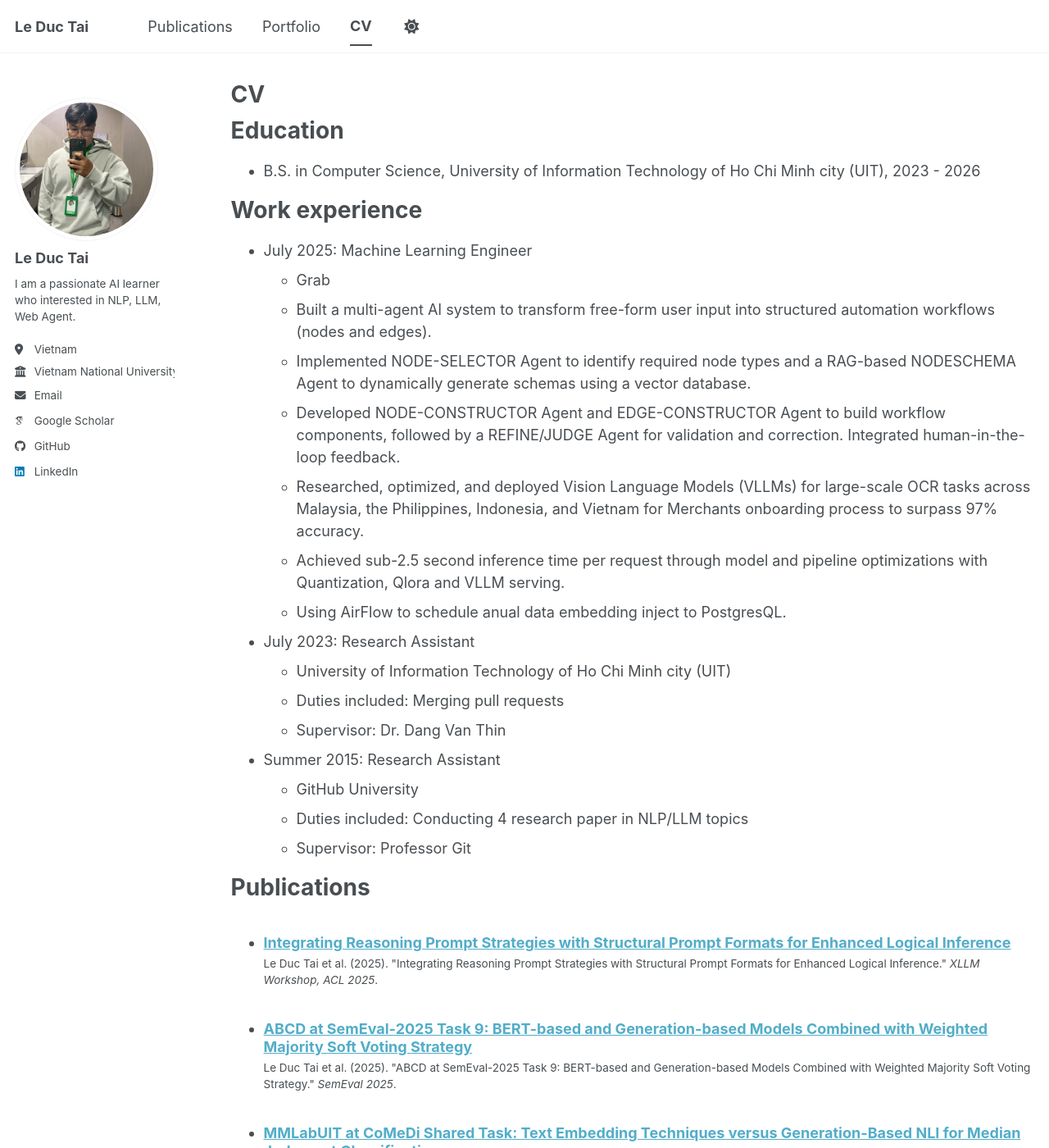
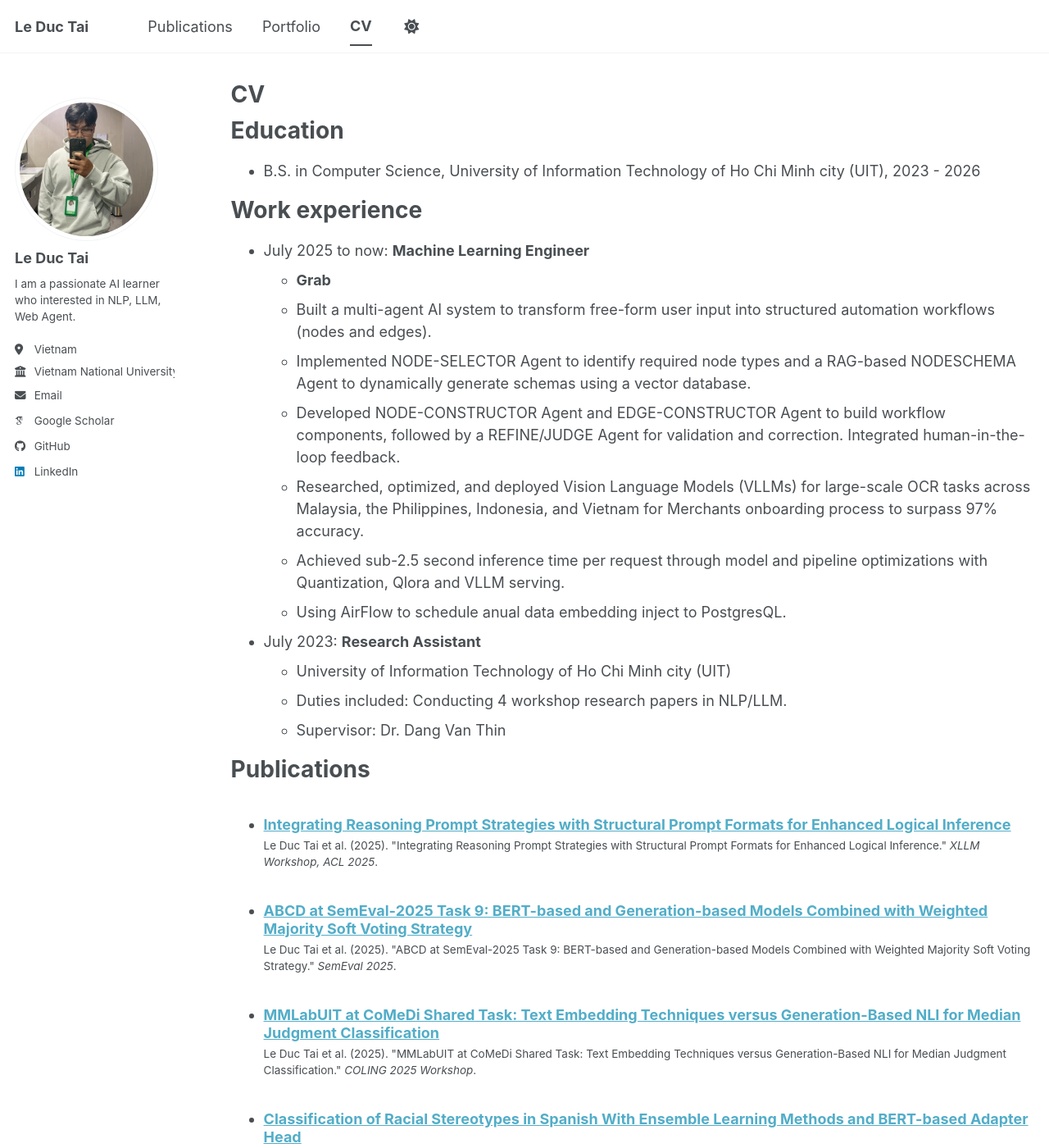
Before and after one commit to NBTailee/personal_website, a Jekyll site: the page built from _pages/cv.md, in a window 1280 px wide and 1400 px high. Shown: the whole window at 82% size. Built offline with Jekyll 4.4.1, drawn with Linux system fonts in a browser that asks for light colours; some web fonts are replaced; a script bundle is joined from its source files by our own code; library files that are not in the unit come from our copies.

Commit message:
Update cv.md

```diff
--- a/_pages/cv.md
+++ b/_pages/cv.md
@@ -15,8 +15,8 @@ Education
 
 Work experience
 ======
-* July 2025: Machine Learning Engineer
-  * Grab
+* July 2025 to now: **Machine Learning Engineer**
+  * **Grab**
   * Built a multi-agent AI system to transform free-form user input into structured automation workflows (nodes and edges).
   * Implemented NODE-SELECTOR Agent to identify required node types and a RAG-based NODESCHEMA Agent to dynamically generate schemas using a vector database.
   * Developed NODE-CONSTRUCTOR Agent and EDGE-CONSTRUCTOR Agent to build workflow components, followed by a REFINE/JUDGE Agent for validation and correction. Integrated human-in-the-loop feedback.
@@ -25,15 +25,12 @@ Work experience
   * Using AirFlow to schedule anual data embedding inject to PostgresQL.
 
 
-* July 2023: Research Assistant
+* July 2023: **Research Assistant**
   * University of Information Technology of Ho Chi Minh city (UIT)
-  * Duties included: Merging pull requests
+  * Duties included: Conducting 4 workshop research papers in NLP/LLM.
   * Supervisor: Dr. Dang Van Thin
 
-* Summer 2015: Research Assistant
-  * GitHub University
-  * Duties included: Conducting 4 research paper in NLP/LLM topics
-  * Supervisor: Professor Git
+
 
 
 Publications
```
